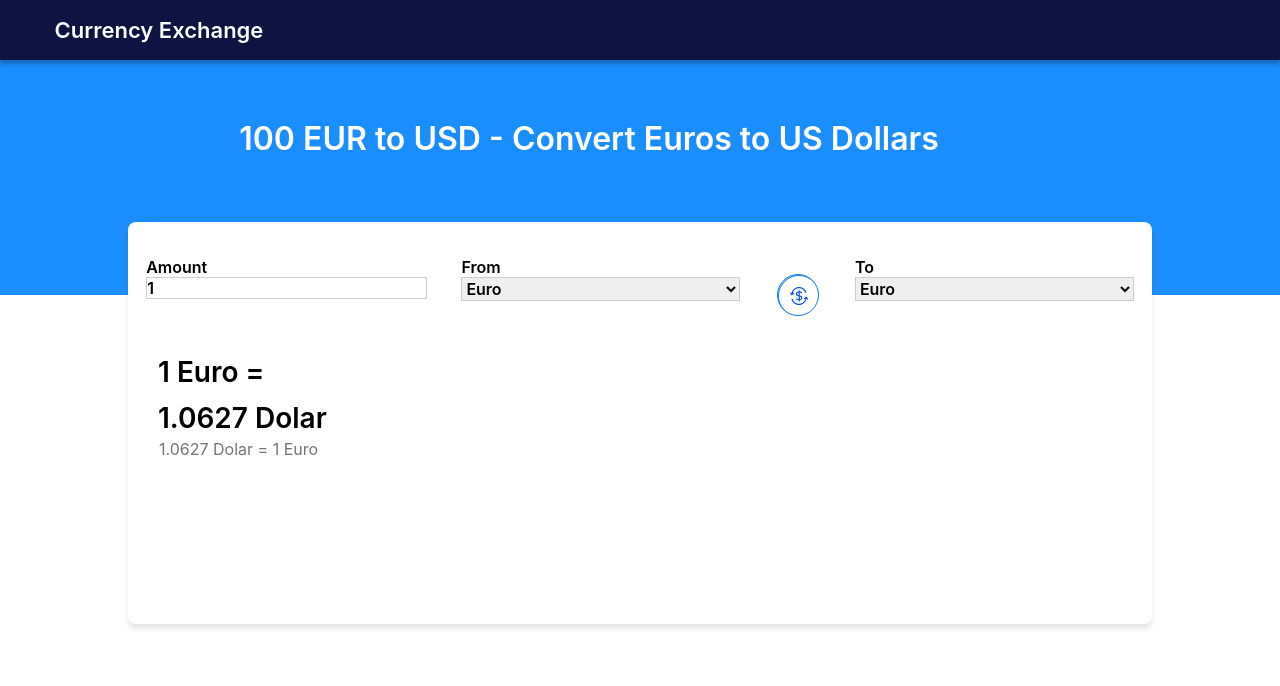
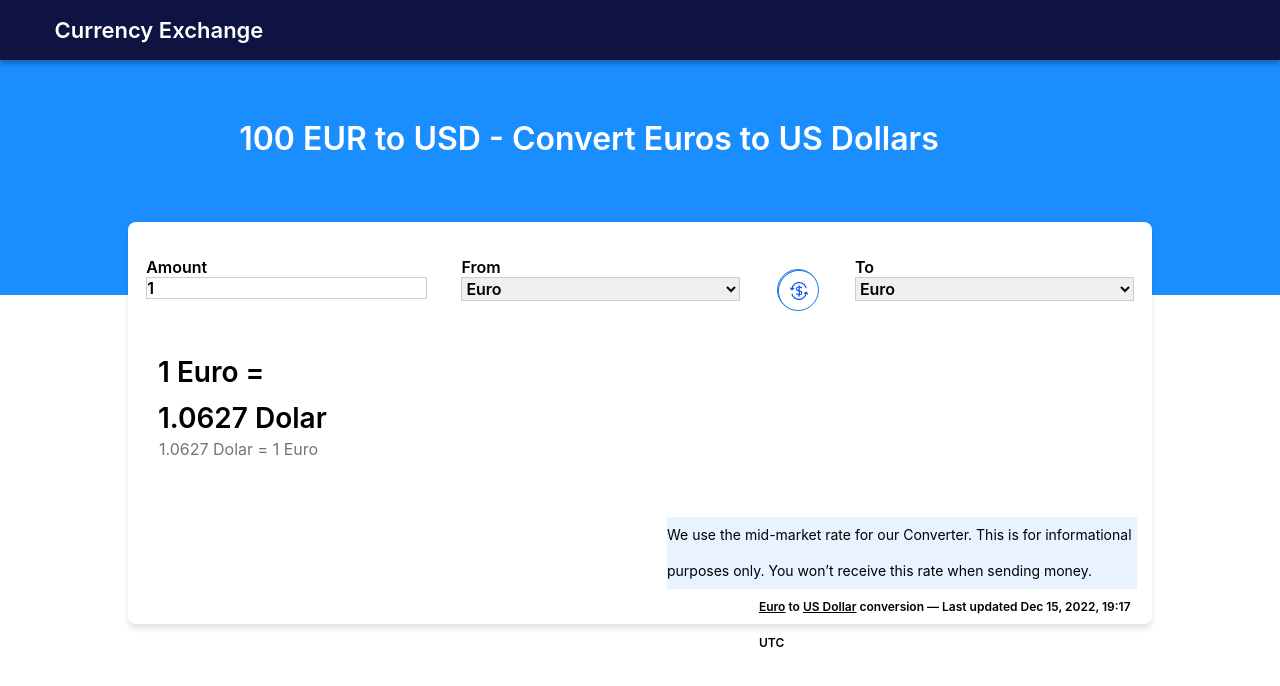
Before and after one commit to marianos1988/Ejercicio-ppi, a React (Vite) app: page / in a window 1280 px wide. Shown: the top 686 px of the page. Built offline with nearby package versions, Linux system fonts and the light colour scheme.

Commit message:
Armado de interfaz completo

```diff
--- a/src/components/Card.tsx
+++ b/src/components/Card.tsx
@@ -1,5 +1,7 @@
 import "../styles/Card.css"
 import { Button } from "./Button"
+import { Desc } from "./Desc"
+import { DescDate } from "./DescDate"
 import { InputField } from "./InputField"
 import { ResultDisplay } from "./ResultDisplay"
 import { SelectField } from "./SelectField"
@@ -27,6 +29,8 @@ export const Card = (props: Props) => {
           textTo={"Dolar"}
           valueTo={1.0627}
         />
+        <Desc />
+        <DescDate />
 
       </div>
     </div>
--- /dev/null
+++ b/src/components/Desc.tsx
@@ -0,0 +1,14 @@
+import "../styles/Desc.css"
+
+export const Desc = () => {
+  return (
+    <div className="container-desc">
+      <div className="desc">
+        <p>
+          We use the mid-market rate for our Converter. This is for informational purposes only. You won’t receive this rate when sending money.
+        </p>
+      </div>
+
+    </div>
+  )
+}
--- /dev/null
+++ b/src/components/DescDate.tsx
@@ -0,0 +1,11 @@
+import "../styles/DescDate.css";
+
+export const DescDate = () => {
+  return (
+    <div className="container-desc-date">
+      <div className="desc-date">
+        <p>Euro</p> to <p>US Dollar</p> conversion — Last updated Dec 15, 2022, 19:17 UTC
+      </div>
+    </div>
+  )
+}
--- a/src/styles/Button.css
+++ b/src/styles/Button.css
@@ -5,6 +5,11 @@
     border-radius: 100%;
     background-image: url("../assets/Button.png");
     cursor: pointer;
+    transform: translateY(-5px);
+}
 
-
+@media (min-width:375px) AND (max-width:1200px) {
+    .btn-convert {
+        transform: translateY(0px);
+    }
 }
--- a/src/styles/Card.css
+++ b/src/styles/Card.css
@@ -1,4 +1,5 @@
 .card {
+
     z-index: 999;
     margin-top: -90px;
     width: 100%;
@@ -12,6 +13,7 @@
 }
 
 .rectangle-card {
+
     width: 80%;
     height: 402px;
     top: 228px;
--- /dev/null
+++ b/src/styles/Desc.css
@@ -0,0 +1,34 @@
+.container-desc {
+    display: flex;
+    justify-content: end;
+    margin-top: 50px;
+    margin-right: 15px;
+
+}
+
+.container-desc .desc {
+    width: 470px;
+    height: 72px;
+    background: #E8F3FF;
+}
+
+.container-desc p {
+
+    top: 492px;
+
+    font-family: Inter;
+    font-size: 14px;
+    font-weight: 400;
+    line-height: 36px;
+    letter-spacing: 0em;
+    text-align: left;
+
+}
+
+@media (min-width:375px) AND (max-width: 1200px) {
+    .container-desc {
+        display: none;
+
+    }
+
+}
--- /dev/null
+++ b/src/styles/DescDate.css
@@ -0,0 +1,53 @@
+.container-desc-date {
+    display: flex;
+    flex-direction: row;
+    justify-content: end;
+}
+
+.container-desc-date .desc-date {
+    width: 393px;
+
+    font-family: Inter;
+    font-size: 12px;
+    font-weight: 300;
+    line-height: 36px;
+    letter-spacing: 0em;
+    text-align: left;
+
+    font-family: Inter;
+    font-size: 12px;
+    font-weight: 600;
+    line-height: 36px;
+    letter-spacing: 0em;
+    text-align: left;
+
+}
+
+.container-desc-date .desc-date p {
+    display: inline;
+    text-decoration: underline;
+}
+
+@media (min-width:375px) AND (max-width:1200px) {
+    .container-desc-date {
+        margin-top: -30px;
+    }
+
+
+    .container-desc-date .desc-date {
+        font-family: Inter;
+        font-size: 12px;
+        font-weight: 300;
+        line-height: 23px;
+        letter-spacing: 0em;
+        text-align: left;
+
+        font-family: Inter;
+        font-size: 12px;
+        font-weight: 600;
+        line-height: 23px;
+        letter-spacing: 0em;
+        text-align: left;
+
+    }
+}
```
